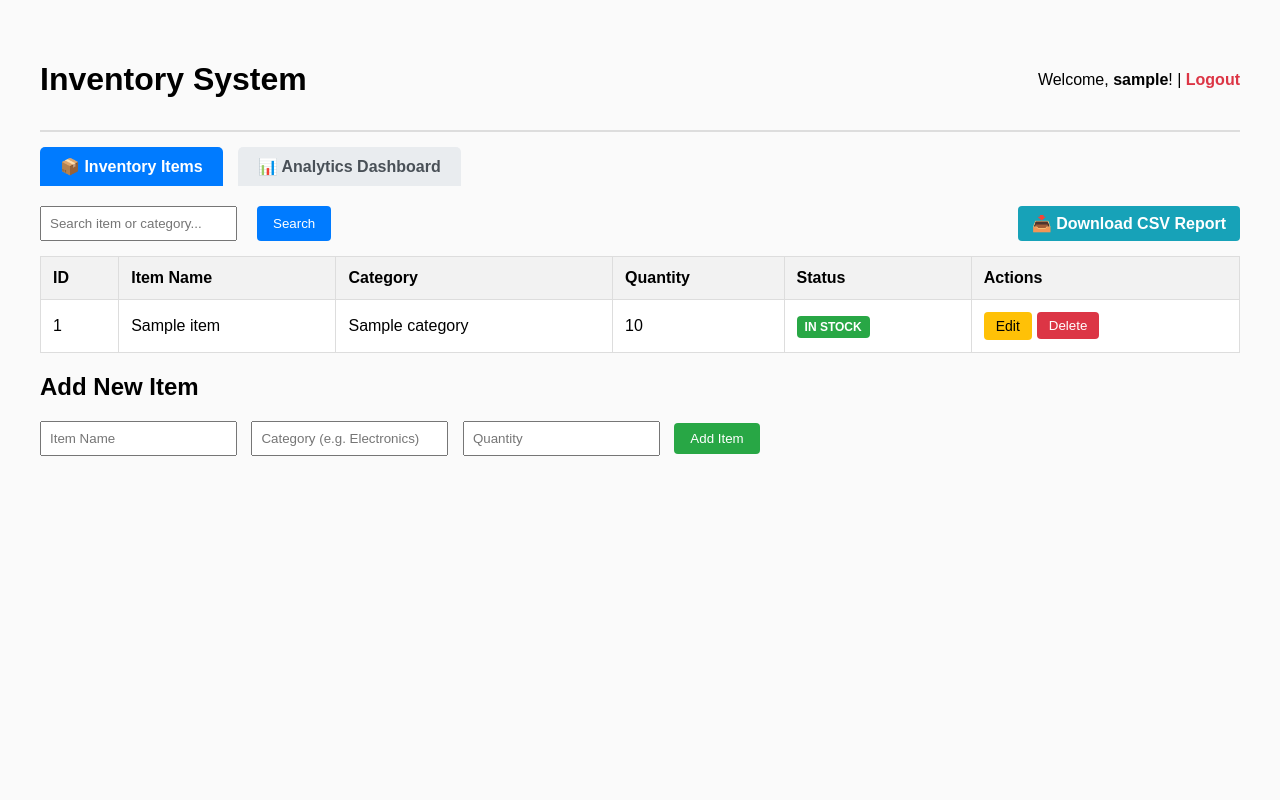
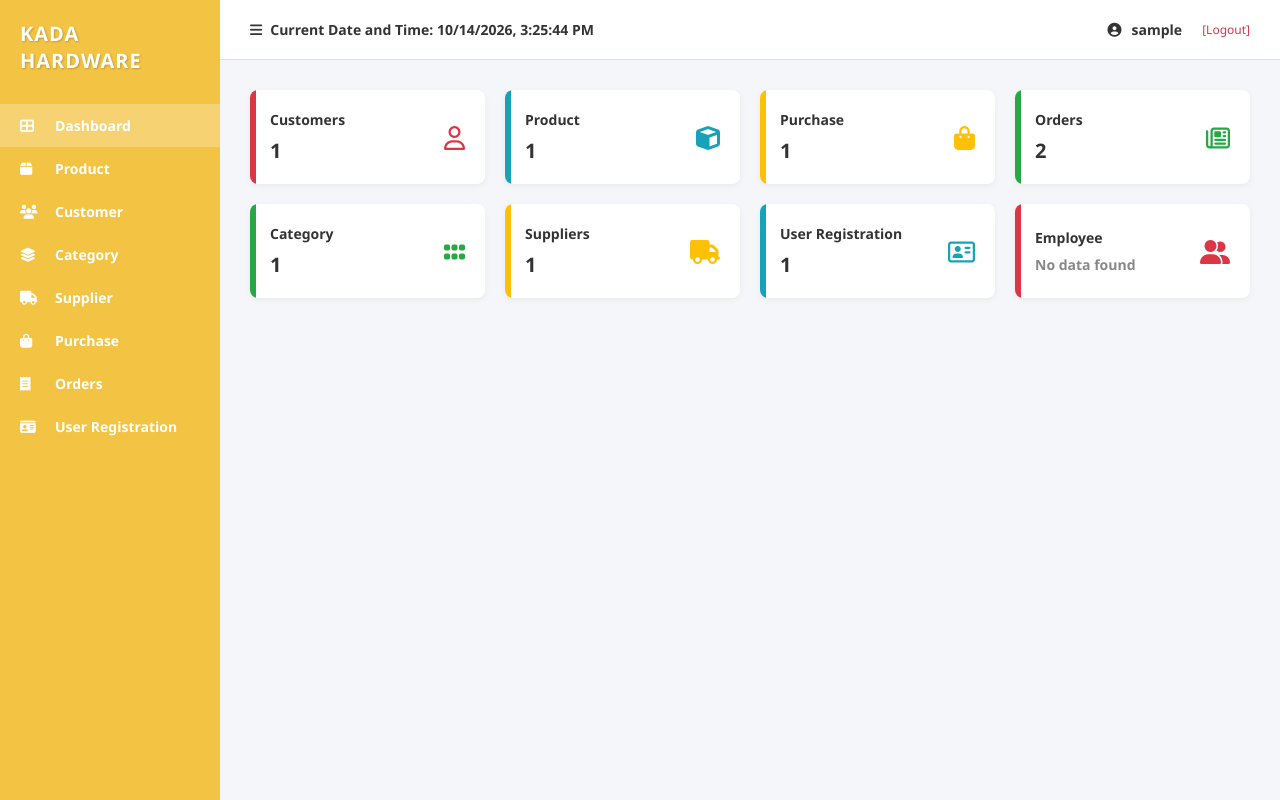
Before and after one commit to ec03plzo-afk/inventory-management-system, a Flask app: page / in a window 1280 px wide. Run offline with Flask 3, Linux system fonts and the light colour scheme; the visitor is signed in with stand-in values (Sample User, id 1); a database or web service that is not in the repository returns one stand-in record (values such as "Sample title"); some libraries are stand-ins or nearby versions.

Commit message:
Update UI to match POS dashboard style with sidebar and metric cards

```diff
--- a/app.py
+++ b/app.py
@@ -40,9 +40,9 @@ def init_db():
                 password VARCHAR(255) NOT NULL
             );
         ''')
-        cur.execute("SELECT * FROM users WHERE username = %s;", ('admin',))
+        cur.execute("SELECT * FROM users WHERE username = %s;", ('admin@gmail.com',))
         if not cur.fetchone():
-            cur.execute("INSERT INTO users (username, password) VALUES (%s, %s);", ('admin', 'password123'))
+            cur.execute("INSERT INTO users (username, password) VALUES (%s, %s);", ('admin@gmail.com', 'password123'))
         conn.commit()
         cur.close()
     else:
@@ -61,9 +61,9 @@ def init_db():
                 password TEXT NOT NULL
             )
         ''')
-        user = conn.execute('SELECT * FROM users WHERE username = ?', ('admin',)).fetchone()
+        user = conn.execute('SELECT * FROM users WHERE username = ?', ('admin@gmail.com',)).fetchone()
         if not user:
-            conn.execute('INSERT INTO users (username, password) VALUES (?, ?)', ('admin', 'password123'))
+            conn.execute('INSERT INTO users (username, password) VALUES (?, ?)', ('admin@gmail.com', 'password123'))
         conn.commit()
     conn.close()
 
@@ -88,7 +88,7 @@ def login():
         if user:
             session['logged_in'] = True
             session['username'] = username
-            return redirect(url_for('index'))
+            return redirect(url_for('dashboard'))
         else:
             flash('Invalid Username or Password!')
 
@@ -99,9 +99,31 @@ def logout():
     session.clear()
     return redirect(url_for('login'))
 
-# Tab 1: Inventory List Page
 @app.route('/')
-def index():
+@app.route('/dashboard')
+def dashboard():
+    if not session.get('logged_in'):
+        return redirect(url_for('login'))
+
+    conn, db_type = get_db_connection()
+    if db_type == 'pg':
+        import psycopg2.extras
+        cur = conn.cursor(cursor_factory=psycopg2.extras.DictCursor)
+        cur.execute("SELECT * FROM inventory ORDER BY id;")
+        inventory = cur.fetchall()
+        cur.close()
+    else:
+        inventory = conn.execute('SELECT * FROM inventory').fetchall()
+
+    total_products = len(inventory)
+    total_categories = len(set(item['category'] for item in inventory)) if inventory else 0
+
+    conn.close()
+
+    return render_template('dashboard.html', total_products=total_products, total_categories=total_categories)
+
+@app.route('/products')
+def products():
     if not session.get('logged_in'):
         return redirect(url_for('login'))
 
@@ -126,37 +148,7 @@ def index():
     low_stock_items = [item for item in inventory if item['quantity'] <= 5]
     conn.close()
 
-    return render_template('index.html', inventory=inventory, low_stock_items=low_stock_items, search_query=search_query)
-
-# Tab 2: Dashboard Analytics Page
-@app.route('/dashboard')
-def dashboard():
-    if not session.get('logged_in'):
-        return redirect(url_for('login'))
-
-    conn, db_type = get_db_connection()
-
-    if db_type == 'pg':
-        import psycopg2.extras
-        cur = conn.cursor(cursor_factory=psycopg2.extras.DictCursor)
-        cur.execute("SELECT * FROM inventory ORDER BY id;")
-        inventory = cur.fetchall()
-        cur.close()
-    else:
-        inventory = conn.execute('SELECT * FROM inventory').fetchall()
-
-    total_items = len(inventory)
-    total_quantity = sum(item['quantity'] for item in inventory)
-    low_stock_items = [item for item in inventory if item['quantity'] <= 5]
-
-    conn.close()
-
-    return render_template(
-        'dashboard.html',
-        total_items=total_items,
-        total_quantity=total_quantity,
-        low_stock_items=low_stock_items
-    )
+    return render_template('products.html', inventory=inventory, low_stock_items=low_stock_items, search_query=search_query)
 
 @app.route('/add', methods=['POST'])
 def add_item():
@@ -179,7 +171,7 @@ def add_item():
             conn.commit()
         conn.close()
 
-    return redirect(url_for('index'))
+    return redirect(url_for('products'))
 
 @app.route('/edit/<int:id>', methods=['GET', 'POST'])
 def edit_item(id):
@@ -202,7 +194,7 @@ def edit_item(id):
             conn.execute('UPDATE inventory SET item = ?, quantity = ?, category = ? WHERE id = ?', (item_name, int(qty), category, id))
             conn.commit()
         conn.close()
-        return redirect(url_for('index'))
+        return redirect(url_for('products'))
 
     if db_type == 'pg':
         import psycopg2.extras
@@ -231,7 +223,7 @@ def delete_item(id):
         conn.execute('DELETE FROM inventory WHERE id = ?', (id,))
         conn.commit()
     conn.close()
-    return redirect(url_for('index'))
+    return redirect(url_for('products'))
 
 @app.route('/export/csv')
 def export_csv():
--- a/templates/dashboard.html
+++ b/templates/dashboard.html
@@ -2,67 +2,159 @@
 <html lang="en">
 <head>
     <meta charset="UTF-8">
-    <title>Analytics Dashboard - Inventory System</title>
+    <title>Dashboard - Inventory Management System</title>
+    <!-- FontAwesome Icons -->
+    <link rel="stylesheet" href="https://cdnjs.cloudflare.com/ajax/libs/font-awesome/6.4.0/css/all.min.css">
     <style>
-        body { font-family: Arial, sans-serif; margin: 40px; background-color: #fafafa; }
-        .header { display: flex; justify-content: space-between; align-items: center; border-bottom: 2px solid #ddd; padding-bottom: 10px; }
+        * { box-sizing: border-box; margin: 0; padding: 0; font-family: 'Segoe UI', Tahoma, Geneva, Verdana, sans-serif; }
+        body { display: flex; height: 100vh; background-color: #f4f6f9; }
 
-        /* Navigation Tabs */
-        .nav-tabs { display: flex; gap: 15px; margin-top: 15px; }
-        .nav-link { padding: 10px 20px; text-decoration: none; font-weight: bold; color: #495057; border-radius: 5px 5px 0 0; background-color: #e9ecef; }
-        .nav-link.active { background-color: #007bff; color: white; }
+        /* Yellow Sidebar */
+        .sidebar { width: 220px; background-color: #f3c344; padding: 20px 0; display: flex; flex-direction: column; }
+        .sidebar-brand { font-size: 20px; font-weight: bold; color: #ffffff; text-shadow: 1px 1px 2px rgba(0,0,0,0.2); padding: 0 20px 30px 20px; text-transform: uppercase; letter-spacing: 1px; }
+        .sidebar-menu { list-style: none; }
+        .sidebar-menu li a { display: flex; align-items: center; padding: 12px 20px; color: #ffffff; text-decoration: none; font-weight: 600; font-size: 14px; transition: 0.2s; }
+        .sidebar-menu li a:hover, .sidebar-menu li a.active { background-color: rgba(255, 255, 255, 0.25); color: #ffffff; }
+        .sidebar-menu li a i { width: 25px; margin-right: 10px; }
 
-        /* Dashboard Summary Cards */
-        .stats-container { display: flex; gap: 20px; margin-top: 30px; }
-        .card-stat { flex: 1; background: white; padding: 25px; border-radius: 8px; box-shadow: 0 2px 4px rgba(0,0,0,0.1); text-align: center; }
-        .card-stat h3 { margin: 0; color: #6c757d; font-size: 14px; text-transform: uppercase; }
-        .card-stat p { margin: 15px 0 0; font-size: 32px; font-weight: bold; color: #333; }
-        .card-stat.warning p { color: #dc3545; }
+        /* Main Content Area */
+        .main-wrapper { flex: 1; display: flex; flex-direction: column; overflow-y: auto; }
 
-        .logout-btn { color: #dc3545; text-decoration: none; font-weight: bold; }
-        .warning-list { background: white; padding: 20px; margin-top: 30px; border-radius: 8px; box-shadow: 0 2px 4px rgba(0,0,0,0.1); }
+        /* Top Header */
+        .top-header { height: 60px; background: white; border-bottom: 1px solid #e0e0e0; display: flex; justify-content: space-between; align-items: center; padding: 0 30px; }
+        .clock-display { font-size: 14px; font-weight: 600; color: #333; display: flex; align-items: center; gap: 8px; }
+        .user-profile { font-size: 14px; font-weight: bold; color: #333; display: flex; align-items: center; gap: 10px; }
+        .user-profile a { color: #dc3545; text-decoration: none; font-size: 12px; font-weight: normal; margin-left: 10px; }
+
+        /* Cards Grid */
+        .content-body { padding: 30px; }
+        .cards-grid { display: grid; grid-template-columns: repeat(4, 1fr); gap: 20px; }
+
+        .card-item { background: white; border-radius: 8px; padding: 20px; display: flex; justify-content: space-between; align-items: center; box-shadow: 0 2px 6px rgba(0,0,0,0.05); position: relative; overflow: hidden; }
+        .card-item::before { content: ''; position: absolute; left: 0; top: 0; bottom: 0; width: 6px; }
+
+        .card-red::before { background-color: #dc3545; }
+        .card-blue::before { background-color: #17a2b8; }
+        .card-yellow::before { background-color: #ffc107; }
+        .card-green::before { background-color: #28a745; }
+
+        .card-info h4 { font-size: 14px; color: #333; margin-bottom: 8px; }
+        .card-info p { font-size: 20px; font-weight: bold; color: #333; }
+        .card-icon { font-size: 24px; color: #888; }
     </style>
 </head>
 <body>
-    <div class="header">
-        <h1>Inventory System</h1>
-        <div>
-            <span>Welcome, <strong>{{ session['username'] }}</strong>!</span> |
-            <a href="/logout" class="logout-btn">Logout</a>
+
+    <!-- Left Yellow Sidebar -->
+    <div class="sidebar">
+        <div class="sidebar-brand">KADA HARDWARE</div>
+        <ul class="sidebar-menu">
+            <li><a href="/dashboard" class="active"><i class="fa-solid fa-th-large"></i> Dashboard</a></li>
+            <li><a href="/products"><i class="fa-solid fa-box"></i> Product</a></li>
+            <li><a href="#"><i class="fa-solid fa-users"></i> Customer</a></li>
+            <li><a href="#"><i class="fa-solid fa-layer-group"></i> Category</a></li>
+            <li><a href="#"><i class="fa-solid fa-truck"></i> Supplier</a></li>
+            <li><a href="#"><i class="fa-solid fa-shopping-bag"></i> Purchase</a></li>
+            <li><a href="#"><i class="fa-solid fa-receipt"></i> Orders</a></li>
+            <li><a href="#"><i class="fa-solid fa-id-card"></i> User Registration</a></li>
+        </ul>
+    </div>
+
+    <!-- Right Main Wrapper -->
+    <div class="main-wrapper">
+        <!-- Top Header Bar -->
+        <div class="top-header">
+            <div class="clock-display">
+                <i class="fa-solid fa-bars"></i>
+                <span>Current Date and Time: <span id="liveClock">Loading...</span></span>
+            </div>
+            <div class="user-profile">
+                <i class="fa-solid fa-circle-user"></i>
+                <span>{{ session['username'] }}</span>
+                <a href="/logout">[Logout]</a>
             </div>
         </div>
 
-    <!-- Navigation Tabs -->
-    <div class="nav-tabs">
-        <a href="/" class="nav-link">📦 Inventory Items</a>
-        <a href="/dashboard" class="nav-link active">📊 Analytics Dashboard</a>
+        <!-- Dashboard Cards Body -->
+        <div class="content-body">
+            <div class="cards-grid">
+                <div class="card-item card-red">
+                    <div class="card-info">
+                        <h4>Customers</h4>
+                        <p>1</p>
+                    </div>
+                    <div class="card-icon"><i class="fa-regular fa-user" style="color: #dc3545;"></i></div>
                 </div>
 
-    <!-- Analytics Dashboard Cards -->
-    <div class="stats-container">
-        <div class="card-stat">
-            <h3>Total Unique Items</h3>
-            <p>{{ total_items }}</p>
+                <div class="card-item card-blue">
+                    <div class="card-info">
+                        <h4>Product</h4>
+                        <p>{{ total_products }}</p>
                     </div>
-        <div class="card-stat">
-            <h3>Total Items Quantity</h3>
-            <p>{{ total_quantity }}</p>
+                    <div class="card-icon"><i class="fa-solid fa-cube" style="color: #17a2b8;"></i></div>
                 </div>
-        <div class="card-stat warning">
-            <h3>Low Stock Warnings</h3>
-            <p>{{ low_stock_items|length }}</p>
+
+                <div class="card-item card-yellow">
+                    <div class="card-info">
+                        <h4>Purchase</h4>
+                        <p>1</p>
+                    </div>
+                    <div class="card-icon"><i class="fa-solid fa-bag-shopping" style="color: #ffc107;"></i></div>
+                </div>
+
+                <div class="card-item card-green">
+                    <div class="card-info">
+                        <h4>Orders</h4>
+                        <p>2</p>
+                    </div>
+                    <div class="card-icon"><i class="fa-regular fa-newspaper" style="color: #28a745;"></i></div>
+                </div>
+
+                <div class="card-item card-green">
+                    <div class="card-info">
+                        <h4>Category</h4>
+                        <p>{{ total_categories }}</p>
+                    </div>
+                    <div class="card-icon"><i class="fa-solid fa-grip" style="color: #28a745;"></i></div>
+                </div>
+
+                <div class="card-item card-yellow">
+                    <div class="card-info">
+                        <h4>Suppliers</h4>
+                        <p>1</p>
+                    </div>
+                    <div class="card-icon"><i class="fa-solid fa-truck" style="color: #ffc107;"></i></div>
+                </div>
+
+                <div class="card-item card-blue">
+                    <div class="card-info">
+                        <h4>User Registration</h4>
+                        <p>1</p>
+                    </div>
+                    <div class="card-icon"><i class="fa-regular fa-address-card" style="color: #17a2b8;"></i></div>
+                </div>
+
+                <div class="card-item card-red">
+                    <div class="card-info">
+                        <h4>Employee</h4>
+                        <p style="font-size: 14px; color: #888;">No data found</p>
+                    </div>
+                    <div class="card-icon"><i class="fa-solid fa-user-group" style="color: #dc3545;"></i></div>
+                </div>
+            </div>
         </div>
     </div>
 
-    {% if low_stock_items %}
-    <div class="warning-list">
-        <h3 style="color: #dc3545;">⚠️ Low Stock Items Overview</h3>
-        <ul>
-            {% for item in low_stock_items %}
-            <li><strong>{{ item['item'] }}</strong> ({{ item['category'] }}) - Remaining Stock: <strong>{{ item['quantity'] }}</strong></li>
-            {% endfor %}
-        </ul>
-    </div>
-    {% endif %}
+    <!-- Live Clock Script -->
+    <script>
+        function updateClock() {
+            const now = new Date();
+            const dateStr = now.toLocaleDateString('en-US');
+            const timeStr = now.toLocaleTimeString('en-US');
+            document.getElementById('liveClock').innerText = `${dateStr}, ${timeStr}`;
+        }
+        setInterval(updateClock, 1000);
+        updateClock();
+    </script>
 </body>
 </html>
```
Also changed, not shown: templates/products.html (added, +118 -0 lines). Lines whose indentation alone changed are shown as unchanged.
